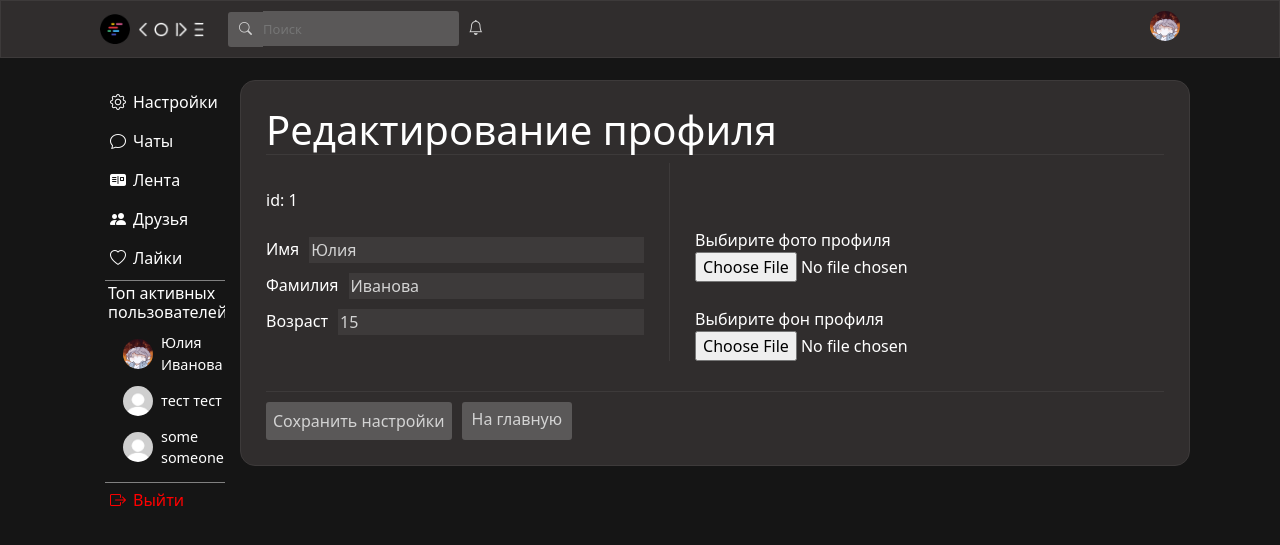
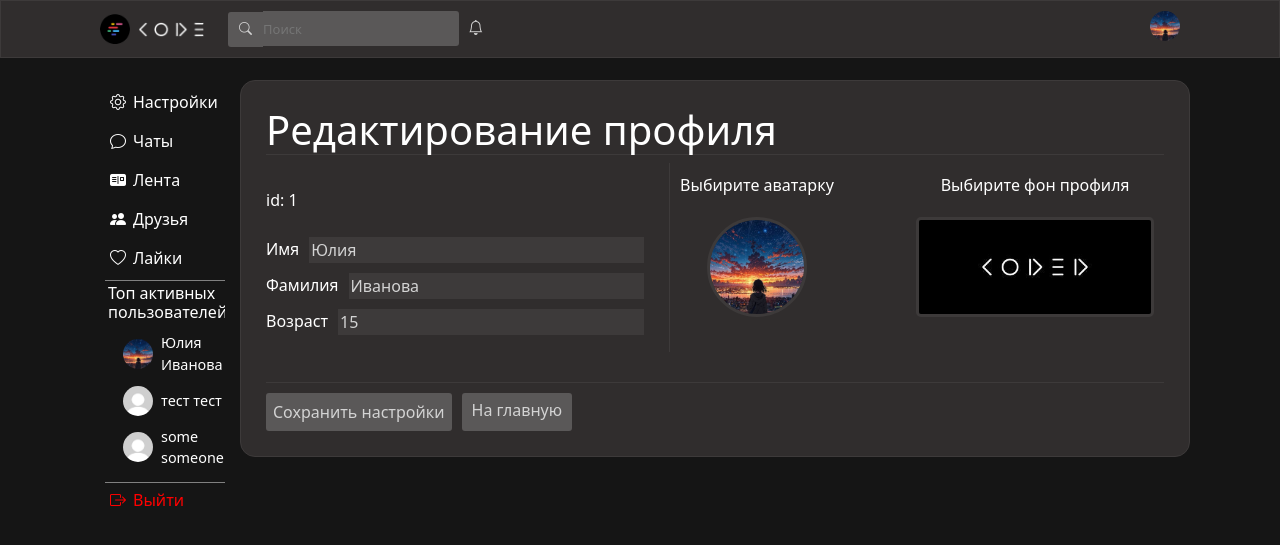
Before and after one commit to JulkaIvanova/Code, a Flask app: page /settings in a window 1280 px wide. Shown: the top 545 px of the page. Run offline with Flask 3, Linux system fonts and the light colour scheme; a user stored in the database is signed in; data comes from the database, SQL or seed files in the repository; both versions use the stored data as it was after the commit; some libraries are stand-ins or nearby versions.

Commit message:
Улучшен дизайн настроек

```diff
--- a/server.py
+++ b/server.py
@@ -698,7 +698,8 @@ def settings():
             form2=form2,
             friends_from_request=friends_from_request,
             seeFilter=False,
-            top_users=get_activ(db_sess)
+            top_users=get_activ(db_sess),
+            user=current_user
         )
     elif request.method == "POST":
         if form2.validate_on_submit():
@@ -713,7 +714,8 @@ def settings():
                         friends_from_request=friends_from_request,
                         seeFilter=False,
                         message="Возраст не может быть отрицательным!!!",
-                        top_users=get_activ(db_sess)
+                        top_users=get_activ(db_sess),
+                        user=current_user
                     )
                 if form2.avatar.data:
                     file = form2.avatar.data
@@ -727,7 +729,8 @@ def settings():
                             friends_from_request=friends_from_request,
                             seeFilter=False,
                             message="Слишком большой файл!!!",
-                            top_users=get_activ(db_sess)
+                            top_users=get_activ(db_sess),
+                            user=current_user
                         )
 
                     if not allowed_file(file.filename):
@@ -739,7 +742,8 @@ def settings():
                             friends_from_request=friends_from_request,
                             seeFilter=False,
                             message="Недопустимый формат!!!",
-                            top_users=get_activ(db_sess)
+                            top_users=get_activ(db_sess),
+                            user=current_user
                         )
 
                     if not user.img_avatar:
@@ -766,7 +770,8 @@ def settings():
                             friends_from_request=friends_from_request,
                             seeFilter=False,
                             message="Слишком большой файл!!!",
-                            top_users=get_activ(db_sess)
+                            top_users=get_activ(db_sess),
+                            user=current_user
                         )
 
                     if not allowed_file(file.filename):
@@ -778,7 +783,8 @@ def settings():
                             friends_from_request=friends_from_request,
                             seeFilter=False,
                             message="Недопустимый формат!!!",
-                            top_users=get_activ(db_sess)
+                            top_users=get_activ(db_sess),
+                            user=current_user
                         )
                     if not user.img_profile:
                         filename = secure_filename(file.filename)
@@ -807,7 +813,8 @@ def settings():
                     friends_from_request=friends_from_request,
                     seeFilter=False,
                     message="Что-то пошло не так",
-                    top_users=get_activ(db_sess)
+                    top_users=get_activ(db_sess),
+                    user=current_user
                 )
         return render_template(
             "setings.html",
@@ -817,7 +824,8 @@ def settings():
             friends_from_request=friends_from_request,
             seeFilter=False,
             message="Что-то пошло не так",
-            top_users=get_activ(db_sess)
+            top_users=get_activ(db_sess),
+            user=current_user
         )
 
 
--- a/static/css/style.css
+++ b/static/css/style.css
@@ -747,7 +747,6 @@ header{
 
 .grop-inputs-file{
     width: 55%;
-    padding: 65px 0px 0px 25px;
 }
 
 .file-input{
--- a/templates/base.html
+++ b/templates/base.html
@@ -189,7 +189,7 @@
     <main>
         <div class="something">
             <div class="menu">
-                <ul>
+                <ul style="position: sticky; top: 70px;">
                     <li class="menu-li"><a href="/settings"><i style="margin-right: 7px;" class="bi bi-gear"></i>Настройки</a></li>
                     <li class="menu-li"><a href="/chats"><i style="margin-right: 7px;" class="bi bi-chat"></i>Чаты</a></li>
                     <li class="menu-li"><a href="/main"><i style="margin-right: 7px;" class="bi bi-postcard-fill"></i>Лента</a></li>
--- a/templates/setings.html
+++ b/templates/setings.html
@@ -25,18 +25,60 @@
                     </div>
                 </div>
 
-                <div class="grop-inputs-file">
+                <div style="display: flex; flex-direction: row; justify-content: space-between; padding: 10px;" class="grop-inputs-file">
                     <div class="input-file-with-lbl">
-                        {{ form2.avatar.label(class="edit-label-text") }}
-                        {{ form2.avatar(class="file-input") }}
+                        <label style="display: flex; flex-direction: column; align-items: center; justify-content: center;" for="avatar" >
+                            <p style="color: white; margin-bottom: 20px;">Выбирите аватарку</p>
+                            <div style="position: relative; top:0; left: 0; width: 100px; height: 100px; border-color: #3d3a3a;" class="avatar-box">
+                                <img id="avatar-preview" class="avatar-img" style="width: 100px; height: 100px;" src="{{ user.img_avatar or '../static/img/avatar.jpg' }}">
+                            </div>
+
+                        </label>
+                        {{ form2.avatar(class="file-input", hidden=true, id="avatar") }}
                     </div>
 
                     <div class="input-file-with-lbl">
-                        {{ form2.background.label(class="edit-label-text") }}
-                        {{ form2.background(class="file-input") }}
+                        <label style="display: flex; flex-direction: column; align-items: center; justify-content: center;" for="background" >
+                            <p style="color: white; margin-bottom: 20px;">Выбирите фон профиля</p>
+                            <div style="position: relative; top:0; left: 0; width: 238px; height: 100px; border-color: #3d3a3a; border-radius: 5px;" class="avatar-box">
+                                <img id="background-preview" class="avatar-img" style="width: 238px; height: 100px;" src="{{ user.img_profile or '../static/img/profile_img.jpg' }}">
+                            </div>
+
+                        </label>
+                        {{ form2.background(class="file-input", hidden=true, id="background") }}
                     </div>
                 </div>
             </div>
+            <script>
+                const AvatarInput = document.querySelector('#avatar');
+                const AvatarPreview = document.querySelector('#avatar-preview');
+                AvatarInput.addEventListener('change', function(event) {
+                    const file = event.target.files[0];
+                    if (file) {
+                        const reader = new FileReader();
+
+                        reader.onload = function(e) {
+                            AvatarPreview.src = e.target.result;
+                        };
+
+                        reader.readAsDataURL(file);
+                    }
+                });
+                const BackgroundInput = document.querySelector('#background');
+                const BackgroundPreview = document.querySelector('#background-preview');
+                BackgroundInput.addEventListener('change', function(event) {
+                    const file = event.target.files[0];
+                    if (file) {
+                        const reader = new FileReader();
+
+                        reader.onload = function(e) {
+                            BackgroundPreview.src = e.target.result;
+                        };
+
+                        reader.readAsDataURL(file);
+                    }
+                });
+            </script>
             {% if message %}
                 <div style="margin-top: 10px;" class="alert alert-danger" role="alert">{{ message }}</div>
             {% endif %}
```
Also changed, not shown: db/Code.db, static/chat_avatars/avatar_42f566a8-d0b6-43bd-ada4-baeac253f2db_9d3177d0051ae8c8c5313d3f634a0058.jpg (added), static/chat_avatars/avatar_8d1a01c9-cc1f-4640-8f6f-f0367bd1cdb8_9d3177d0051ae8c8c5313d3f634a0058.jpg (added), static/chat_avatars/avatar_905843e0-caa4-4c83-8f7d-7a98b150cd81_photo_2024-03-10_10-30-50.jpg, static/chat_avatars/avatar_c20c6feb-1f33-43a2-85e3-ec3f25ce2bd7_bbe1c4778ea026ccb75afd9671420842_.jpg (added), 2 other files.
